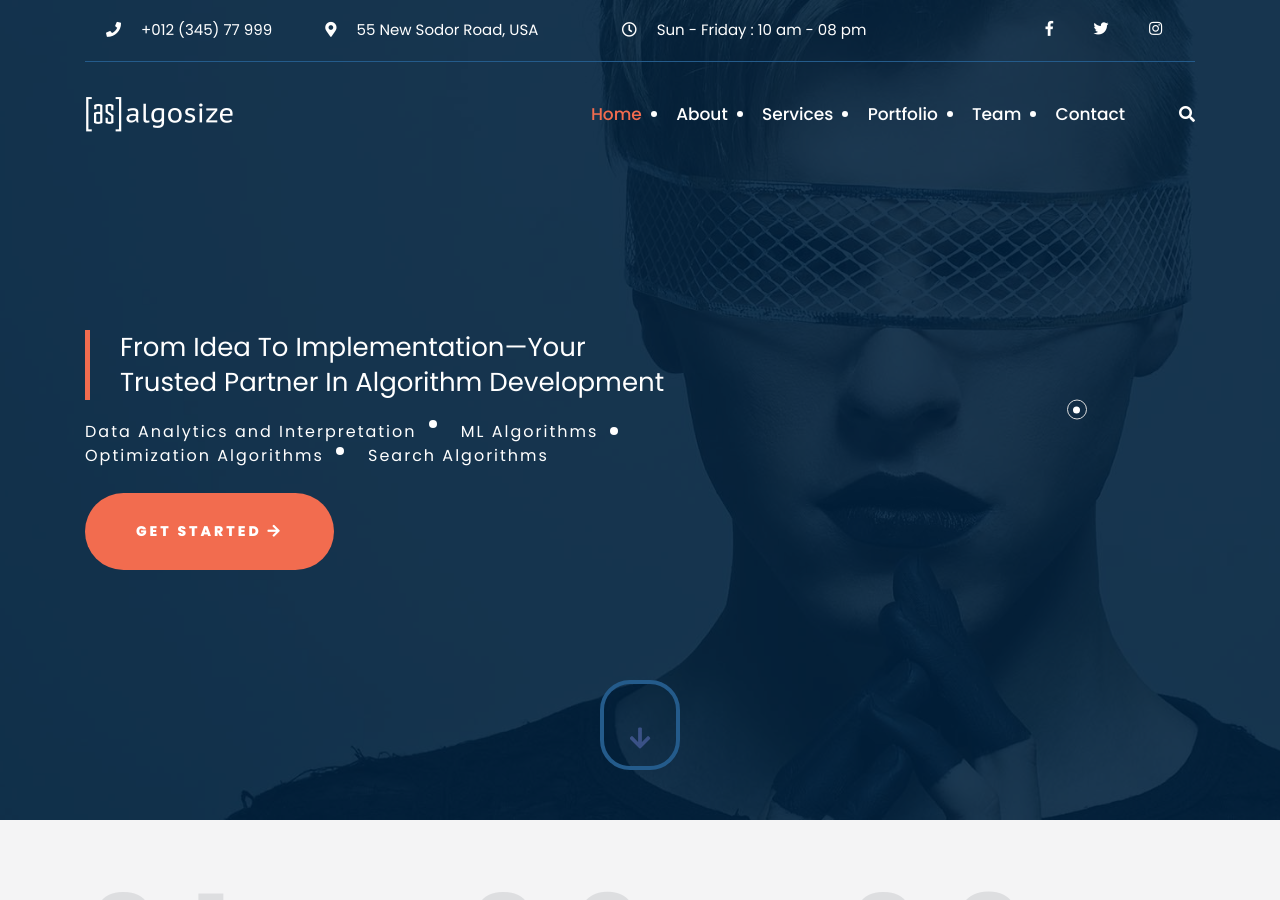
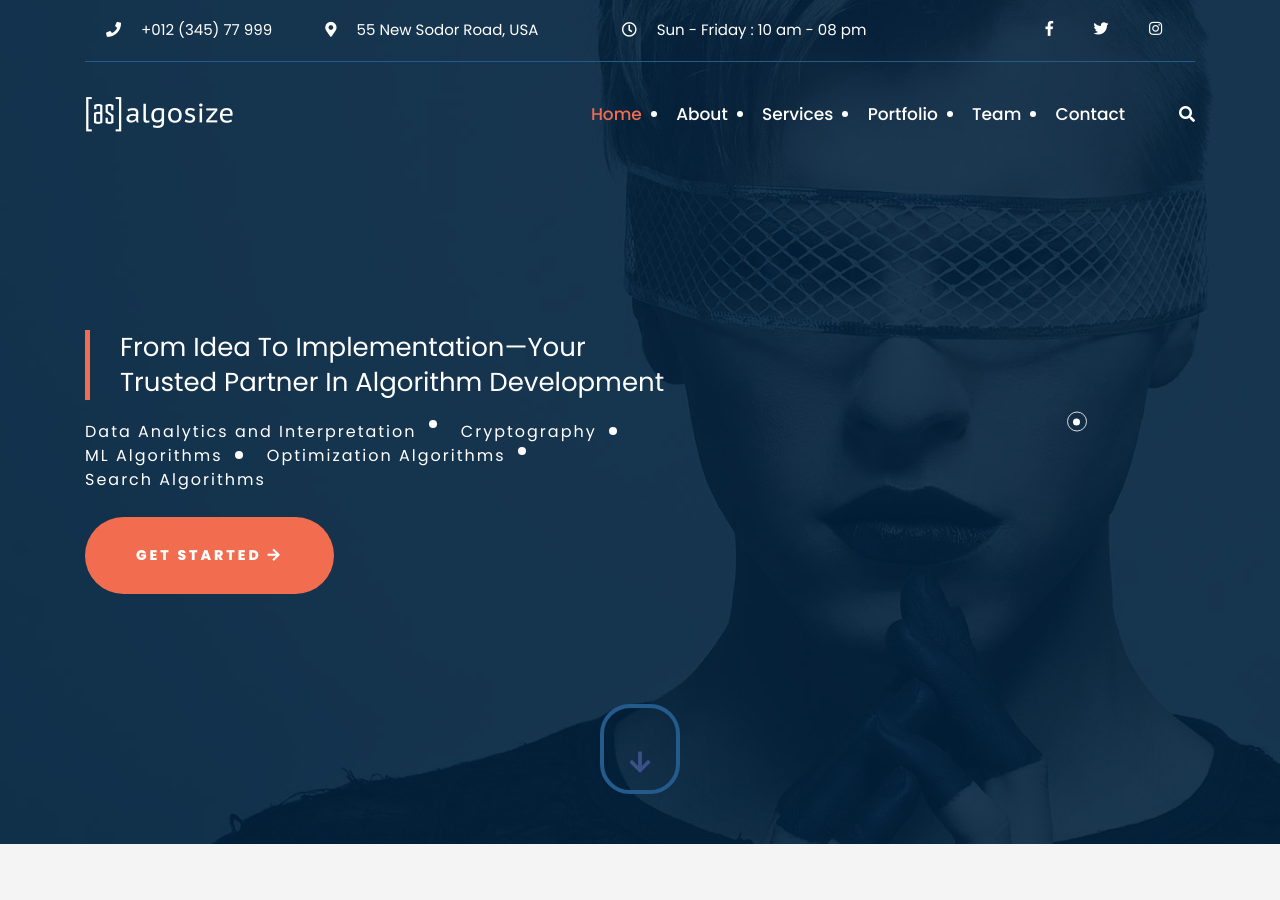
Before and after one commit to AlgoSize/website, a Jekyll site: the page built from index.html, in a window 1280 px wide and 900 px high. Built offline with Jekyll 4.4.1, drawn with Linux system fonts in a browser that asks for light colours.

Commit message:
Update hero-area.html

```diff
--- a/_includes/hero-area.html
+++ b/_includes/hero-area.html
@@ -13,6 +13,7 @@
                         <div class="hero-area-menu">
                             <ul>
                                 <li><a href="#">Data Analytics and Interpretation</a></li>
+                                <li><a href="#">Cryptography</a></li>
                                 <li><a href="#">ML Algorithms</a></li>
                                 <li><a href="#">Optimization Algorithms</a></li>
                                 <li><a href="#">Search Algorithms</a></li>
```
